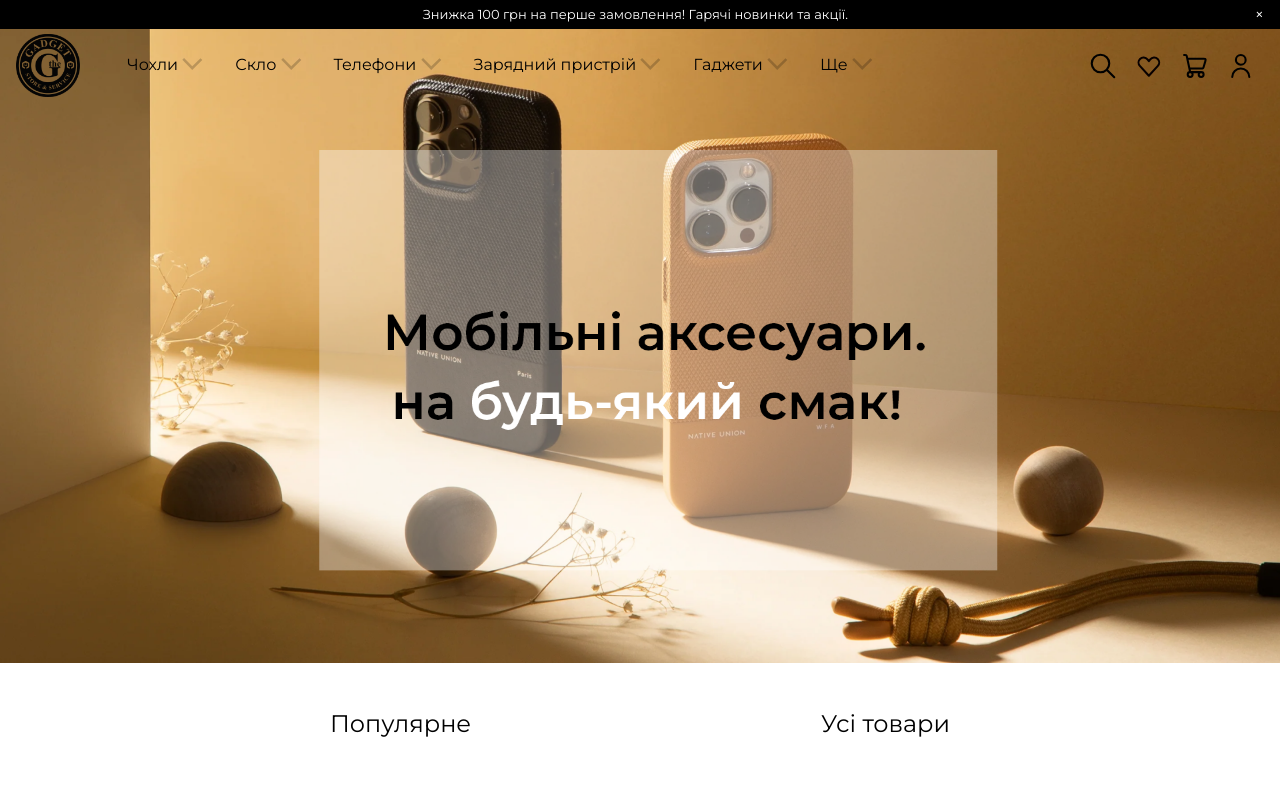
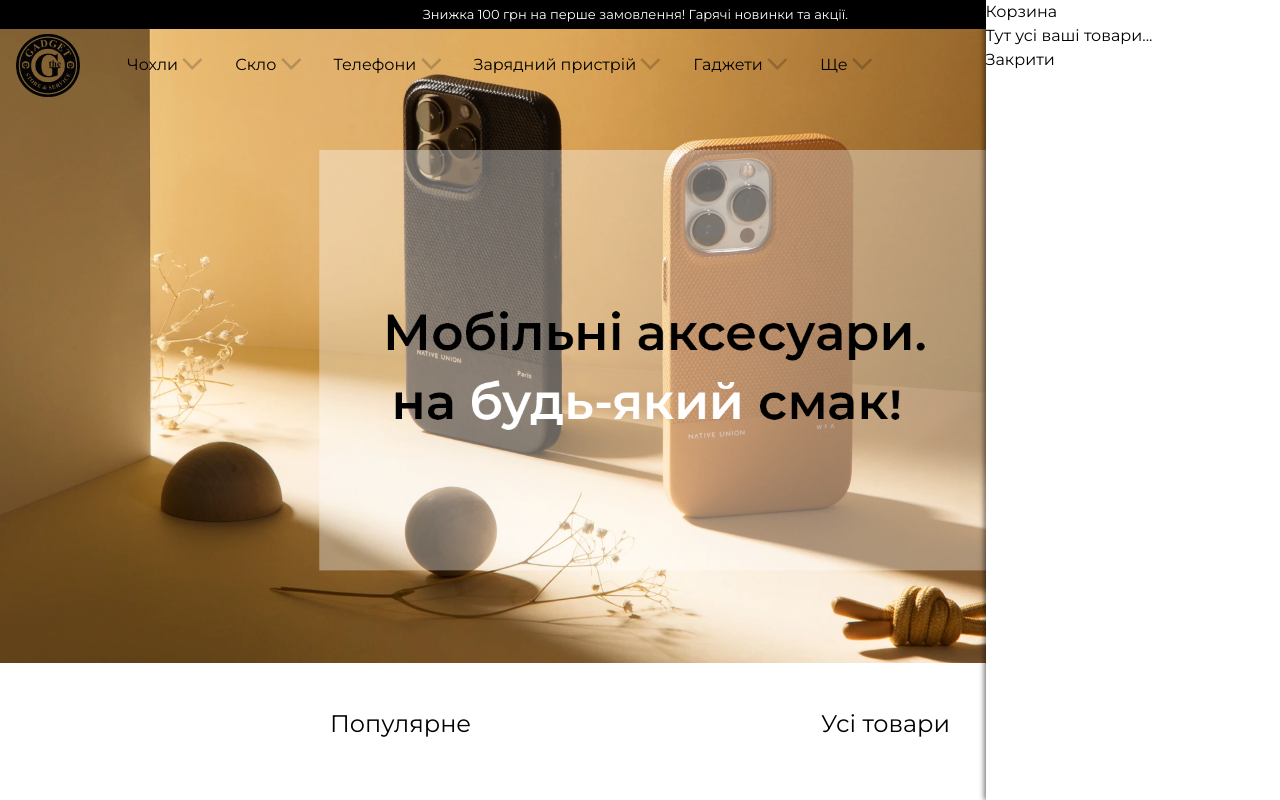
Before and after one commit to Bonex1s/theGadgetSite, a website: page index.html in a window 1280 px wide. Both pictures are taken after a click on the item 1194 px from the left and 69 px from the top of the page. Shown: the top 800 px of the page. Drawn offline with Linux system fonts and the light colour scheme.

Commit message:
main page

```diff
--- a/css/main.css
+++ b/css/main.css
@@ -96,6 +96,27 @@
 .search-input::placeholder {
   color: black;
 }
+.cart-panel {
+  position: fixed;
+  top: 0;
+  right: -100%;
+  width: 23%;
+  height: 100%;
+  background-color: white;
+  box-shadow: -2px 0 5px rgba(0, 0, 0, 0.5);
+  z-index: 1000;
+  transition: right 0.9s cubic-bezier(0.25, 1, 0.5, 1); /* Плавная анимация */
+  overflow-y: auto; /* Скролл внутри корзины, если контент длинный */
+}
+
+.cart-panel.active {
+  right: 0; /* Панель выезжает на экран */
+}
+
+body.cart-open {
+  overflow: hidden; /* Отключение скролла страницы */
+}
+
 /* PREVIEW-BLOCK */
 .item-preview-menu {
   width: 100%;
@@ -535,6 +556,7 @@
 /* FOOOOTER */
 
 .footer {
+  position: relative;
   background-color: #000000;
   color: white;
   height: 450px;
@@ -597,6 +619,6 @@
 }
 .img-logo-footer {
   position: absolute;
-  top: 520%;
+  top: 50%;
   right: 6%;
 }
--- a/css/mediaprodList.css
+++ b/css/mediaprodList.css
@@ -153,7 +153,7 @@
     margin: 0;
     grid-row-gap: 3em;
   }
-}
+
   .cards {
     width: 100%;
     display: flex;
@@ -218,8 +218,4 @@
     margin: 1.2em 4em;
     font-weight: 100;
   }
-.img-logo-footer {
-  position: absolute;
-  top: 5%;
-  right: 5%;
 }
--- a/index.html
+++ b/index.html
@@ -188,7 +188,7 @@
               />
             </svg>
           </li>
-          <li class="svg-icon">
+          <li class="svg-icon" onclick="openCart()">
             <svg
               width="30"
               height="30"
@@ -499,6 +499,11 @@
           <div>iPad Air 2022</div>
           <div>iPad 2022</div>
         </div>
+      </div>
+      <div class="cart-panel" id="cartPanel">
+        <h2>Корзина</h2>
+        <p>Тут усі ваші товари...</p>
+        <button onclick="closeCart()">Закрити</button>
       </div>
     </header>
 
--- a/js/ui.js
+++ b/js/ui.js
@@ -169,3 +169,13 @@
 });
 
 console.log(localStorage);
+
+function openCart() {
+  document.getElementById("cartPanel").classList.add("active");
+  document.body.classList.add("cart-open");
+}
+
+function closeCart() {
+  document.getElementById("cartPanel").classList.remove("active");
+  document.body.classList.remove("cart-open");
+}
```
Also changed, not shown: 1 other file. Lines whose indentation alone changed are shown as unchanged.
